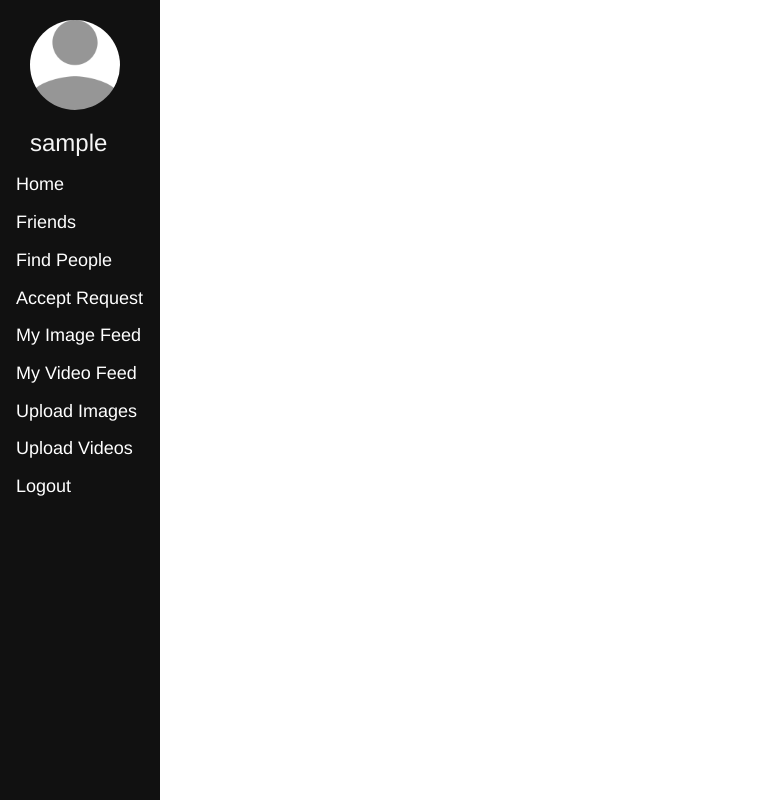
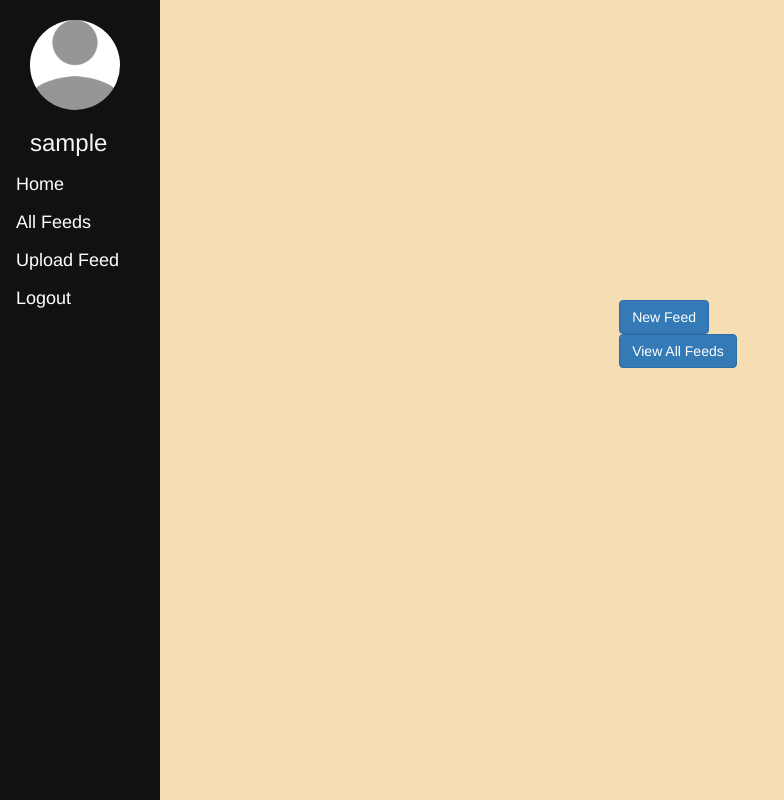
Before and after one commit to afsal1/BlogApp, a Django app: page /homepage/ in a window 1280 px wide. Shown: the whole page, without its empty margins (0-784 px from the left). Run offline with Django 3.2, Linux system fonts and the light colour scheme; the visitor is signed in with stand-in values (Sample User, id 1); data comes from the database, SQL or seed files in the repository; data that the repository does not hold is empty; some libraries are stand-ins or nearby versions.

Commit message:
machine test blog app

```diff
--- a/SocialMedia/settings.py
+++ b/SocialMedia/settings.py
@@ -53,7 +53,7 @@ MIDDLEWARE = [
 
 ROOT_URLCONF = 'SocialMedia.urls'
 
-AUTH_USER_MODEL = 'SocialMediaApp.User'
+# AUTH_USER_MODEL = 'SocialMediaApp.User'
 
 TEMPLATES = [
     {
--- a/SocialMedia/urls.py
+++ b/SocialMedia/urls.py
@@ -24,19 +24,10 @@ urlpatterns = [
     path('homepage/', homepage, name="home page"),
     path('signup/', signupview, name="signup view"),
     path('', loginview, name="login view"),
-    path('find_people/', find_people, name="find people"),
-    path('send_friend_request/<int:userid>/',
-         send_friend_request, name="send friend request"),
-    path('accept_friend_request/<int:requestid>/',
-         accept_friend_request, name="accept friend request"),
-    path('confirm_accept_request/',
-         confirm_accept_request, name="confirm accept friend request"),
     path('logout/', logout, name="logout"),
-    path('show_friends/', show_friends, name="show_friends"),
-    path('upload_image_to_feed/', upload_image_to_feed, name="upload_image_to_feed"),
-    path('upload_videos_to_feed/', upload_videos_to_feed, name="upload_videos_to_feed"),
-    path('my_video_feed/', my_video_feed, name="my_video_feed"),
-    path('my_image_feed/', my_image_feed, name="my_image_feed"),
+    path('upload_feed/', upload_feed, name="upload_feed"),
+    path('all_feeds/', all_feeds, name="all_feeds"),
+    path('filtered_feeds/', filtered_feeds, name="filtered_feeds"),
 
 ]
 
--- a/SocialMediaApp/models.py
+++ b/SocialMediaApp/models.py
@@ -1,27 +1,10 @@
 from django.db import models
-from django.contrib.auth.models import AbstractUser
+from django.contrib.auth.models import User
 
 
-class User(AbstractUser):
-    friends = models.ManyToManyField("User", blank=True)
 
-
-class FriendRequest(models.Model):
-    from_user = models.ForeignKey(
-        User, related_name='from_user', on_delete=models.CASCADE)
-    to_user = models.ForeignKey(
-        User, related_name='to_user', on_delete=models.CASCADE)
-
-
-class ImageMedia(models.Model):
+class Feeds(models.Model):
     title = models.CharField(max_length=50)
-    image = models.ImageField(upload_to='images/', blank=True, null=True)
-    friend = models.ForeignKey(
-        User, related_name='friend_user', on_delete=models.CASCADE)
-
-
-class VideoMedia(models.Model):
-    title = models.CharField(max_length=50)
-    video = models.FileField(upload_to='videos/', blank=True, null=True)
-    friend = models.ForeignKey(
-        User, related_name='video_friend_user', on_delete=models.CASCADE)
+    category = models.CharField(max_length=50)
+    tags = models.CharField(max_length=50)
+    content = models.TextField()
--- a/SocialMediaApp/templates/Homepage.html
+++ b/SocialMediaApp/templates/Homepage.html
@@ -12,8 +12,9 @@
       crossorigin="anonymous"
     />
     <link rel="stylesheet" href="{% static 'css/style.css' %}" />
+
   </head>
-  <body>
+  <body style="background-color: wheat;">
     <!-- Side navigation -->
     <div class="sidenav">
       <div class="image" style="padding-left: 30px;">
@@ -26,38 +27,21 @@
       </div>
 
       <a href="/homepage/">Home</a>
-      <a href="/show_friends/">Friends</a>
-      <a href="/find_people/">Find People</a>
-      <a href="/confirm_accept_request/">Accept Request</a>
-      <a href="/my_image_feed/">My Image Feed</a>
-      <a href="/my_video_feed/">My Video Feed</a>
-      <a href="/upload_image_to_feed/">Upload Images</a>
-      <a href="/upload_videos_to_feed/">Upload Videos</a>
+      <a href="/all_feeds/">All Feeds</a>
+      <a href="/upload_feed/">Upload Feed</a>
       <a href="/logout/">Logout</a>
     </div>
 
     <!-- Page content -->
     <div class="main">
       {% block content %}
-
-      {% for video in video_feed %}
-      <div class="col-md-4" style="padding-left: 30px;">
-        {{ video.title }}
-        <video style="width: 100%; float: left; margin-right: 10px;" controls>
-          <source src="{{ video.video.url }}" type="video/webm" />
-        </video>
+      <div class="form-group row" style="align-content: center;">
+        <label class="col-sm-1 col-form-label"></label>
+        <div class="col-md-6" style="padding-left: 370px;padding-top:300px;">
+          <a href="/upload_feed/"><button type="button" class="btn btn-primary">New Feed</button></a>
+          <a href="/all_feeds"><button type="button" class="btn btn-primary">View All Feeds</button></a>
+        </div>
       </div>
-      {% endfor %}
-      {% for image in image_feeds %}
-      <div class="col-md-4" style="padding-left: 30px;">
-        {{ image.title }}
-        <img
-          src="{{ image.image.url }}"
-          class="img-responsive"
-          style="width: 100%; float: left; margin-right: 10px;"
-        />
-      </div>
-      {% endfor %}
       {% endblock %}
     </div>
   </body>
--- a/SocialMediaApp/views.py
+++ b/SocialMediaApp/views.py
@@ -3,7 +3,7 @@ from django.shortcuts import render, redirect
 from django.contrib.auth import authenticate, login
 from django.http import HttpResponse, HttpResponseRedirect
 from django.contrib.auth.decorators import login_required
-from .models import User, FriendRequest, ImageMedia, VideoMedia
+from .models import User, Feeds
 from django.contrib import messages
 
 
@@ -15,13 +15,11 @@ def homepage(request):
 
     """
     user = request.user.id
-    friends = User.objects.filter(friends=request.user).first()
-    image_feeds = ImageMedia.objects.filter(friend=friends)
-    video_feed = VideoMedia.objects.filter(friend=friends)
+    # friends = User.objects.filter(friends=request.user).first()
+    image_feeds = Feeds.objects.all()
 
     context = {
         'image_feeds': image_feeds,
-        'video_feed': video_feed
     }
     return render(request, 'Homepage.html', context)
 
@@ -80,156 +78,77 @@ def loginview(request):
         return render(request, 'login.html')
 
 
-def find_people(request):
-    """
-        Function Name: find_people
-        Description: search for new friends
-        Return: registered user details
-
-    """
-    users = User.objects.all()
-    context = {
-        'users': users,
-    }
-    return render(request, 'find_people.html', context)
-
-
-@login_required
-def send_friend_request(request, userid):
-    """
-        Function Name: send_friend_request
-        Description: find new friends by sending request
-        Return: http response
-
-    """
-    from_user = request.user
-    to_user = User.objects.get(id=userid)
-    friend_request, created = FriendRequest.objects.get_or_create(
-        from_user=from_user, to_user=to_user)
-    if created:
-        return HttpResponse('friend request sent')
-    else:
-        return HttpResponse('friend request already sent')
-
-
-@login_required
-def accept_friend_request(request, requestid):
-    """
-        Function Name: accept_friend_request
-        Description: adding new friends by accepting request
-        Return: http response
-
-    """
-    friend_request = FriendRequest.objects.get(id=requestid)
-    if friend_request.to_user == request.user:
-        friend_request.to_user.friends.add(friend_request.from_user)
-        friend_request.from_user.friends.add(friend_request.to_user)
-        friend_request.delete()
-        return HttpResponse('friend request Accepted')
-    else:
-        return HttpResponse('friend request not Accepted')
-
-
-def confirm_accept_request(request):
-    """
-        Function Name: confirm_accept_request
-        Description: to list all friend requests
-        Return: list of friend requests
-
-    """
-    friend_request = FriendRequest.objects.filter(to_user=request.user)
-    context = {
-        'friend_request': friend_request,
-    }
-    return render(request, 'accept_request.html', context)
-
-
-def show_friends(request):
-    """
-        Function Name: show_friends
-        Description: to list all the friends
-        Return: list of all friends
-
-    """
-    friends = User.objects.filter(friends=request.user)
-    context = {
-        'friends': friends,
-    }
-    if friends:
-        return render(request, 'show_friends.html', context)
-    else:
-        message = "You have no friends"
-        context = {
-        'message': message,
-    }
-        return render(request, 'show_friends.html', context)
-
-def upload_image_to_feed(request):
+def upload_feed(request):
     """
         Function Name: upload_image_to_feed
-        Description: adding new images to the feed
+        Description: adding post to the feed
         Return: return to my feed
 
     """
     if request.method == 'POST':
         title = request.POST["title"]
-        image = request.FILES['image']
-        friend = request.user
-        feed = ImageMedia.objects.create(
-            title=title, image=image, friend=friend)
+        tags = request.POST["tags"]
+        content = request.POST["content"]
+        category = request.POST['category']
+        feed = Feeds.objects.create(
+            title=title, category=category, tags=tags,
+            content=content )
 
-        return redirect('/my_image_feed/')
+        return redirect('/all_feeds/')
     else:
-        return render(request, 'upload_image_feeds.html')
+        return render(request, 'upload_post.html')
 
 
-def upload_videos_to_feed(request):
-    """
-        Function Name: upload_videos_to_feed
-        Description: adding new videos to the feed
-        Return: return to my feed
-
-    """
-    if request.method == 'POST':
-        title = request.POST["title"]
-        video = request.FILES['video']
-        friend = request.user
-        feed = VideoMedia.objects.create(
-            title=title, video=video, friend=friend)
-
-        return redirect('/my_video_feed/')
-    else:
-        return render(request, 'upload_video_feeds.html')
-
-
-def my_image_feed(request):
+def all_feeds(request):
     """
         Function Name: my_feed
-        Description: to show the images added by the user
+        Description: to show the feeds added by the user
         Return: all the feeds of the user
 
     """
-    if request.method == 'GET':
-        feed = ImageMedia.objects.filter(friend=request.user.id)
-        context = {
-            'my_feed': feed
-        }
-        return render(request, 'my_image_feed.html', context)
+
+    feed = Feeds.objects.all()
+    context = {
+        'my_feed': feed
+    }
+    return render(request, 'all_feeds.html', context)
 
 
-def my_video_feed(request):
+
+def filtered_feeds(request):
     """
-        Function Name: my_feed
-        Description: to show the videos added by the user
-        Return: all the feeds of the user
+        Function Name: filtered_feeds
+        Description: to show the filtered_feeds
+        Return: filtered_feeds
 
     """
-    if request.method == 'GET':
-        feed = VideoMedia.objects.filter(friend=request.user.id)
+
+    category = category = request.POST['category']
+    all_feed = Feeds.objects.all()
+
+    if category == "blog":
+        blog_feed = Feeds.objects.filter(category=category)
         context = {
-            'my_feed': feed
+            'my_feed': blog_feed
         }
-        return render(request, 'my_video_feed.html', context)
+        return render(request, 'filtered_feeds.html', context)
+    elif category == "travel":
+        travel_feed = Feeds.objects.filter(category=category)
+        context = {
+            'my_feed': travel_feed
+        }
+        return render(request, 'filtered_feeds.html', context)
+    elif category == "other":
+        other_feed = Feeds.objects.filter(category=category)
+        context = {
+            'my_feed': other_feed
+        }
+        return render(request, 'filtered_feeds.html', context)
+    else:
+        context = {
+            'my_feed': all_feed
+        }
+        return render(request, 'filtered_feeds.html', context)
 
 
 def logout(request):
```
Also changed, not shown: SocialMediaApp/templates/accept_request.html (deleted, +0 -17 lines), SocialMediaApp/templates/all_feeds.html (added, +24 -0 lines), SocialMediaApp/templates/filtered_feeds.html (added, +23 -0 lines), SocialMediaApp/templates/find_people.html (deleted, +0 -21 lines), SocialMediaApp/templates/my_image_feed.html (deleted, +0 -13 lines), SocialMediaApp/templates/my_video_feed.html (deleted, +0 -11 lines), SocialMediaApp/templates/show_friends.html (deleted, +0 -19 lines), SocialMediaApp/templates/upload_image_feeds.html (deleted, +0 -32 lines), SocialMediaApp/templates/upload_post.html (added, +50 -0 lines), SocialMediaApp/templates/upload_video_feeds.html (deleted, +0 -32 lines), SocialMediaApp/migrations/0001_initial.py, db.sqlite3, media/images/Screenshot_1.png (added).
